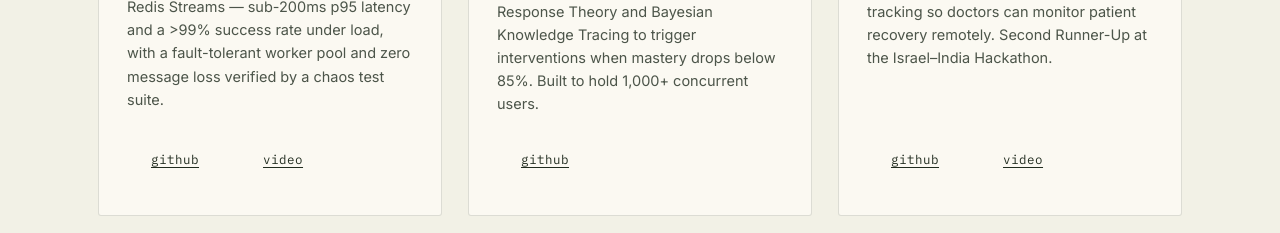
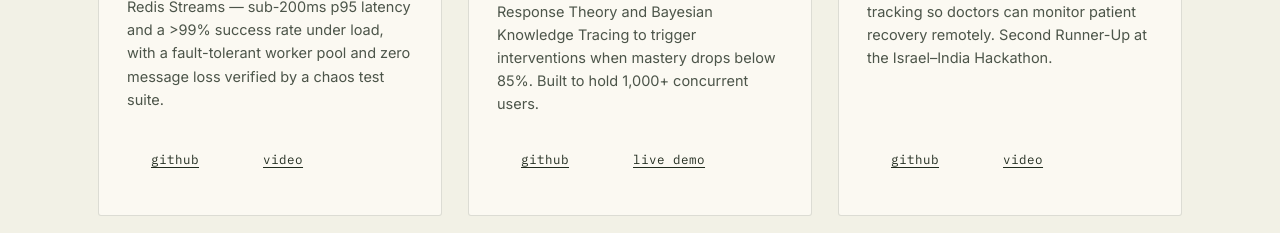
Before and after one commit to ananyapahwa/portfolio, a React (Vite) app: page / in a window 1280 px wide. Shown: the part 3300-3533 px from the top of the page. Built offline with nearby package versions, Linux system fonts and the light colour scheme.

Commit message:
Update project links

```diff
--- a/ananya-portfolio-design.html
+++ b/ananya-portfolio-design.html
@@ -491,7 +491,7 @@
         <h3>Webhook Delivery Service</h3>
         <div class="project-stack">Node.js · TypeScript · React · PostgreSQL · Redis</div>
         <p>A distributed webhook system that decouples ingestion from delivery via Redis Streams — sub-200ms p95 latency and a &gt;99% success rate under load, with a fault-tolerant worker pool and zero message loss verified by a chaos test suite.</p>
-        <div class="project-links"><a href="#">github</a><a href="#">video</a></div>
+        <div class="project-links"><a href="https://github.com/ananyapahwa/relay">github</a><a href="https://drive.google.com/file/d/1qnLkD57kzp64H_avetOmZpSzvl9-u5ld/view?usp=sharing">video</a></div>
       </div>
 
       <div class="project-card reveal">
@@ -499,7 +499,7 @@
         <h3>Adaptive Learning Engine</h3>
         <div class="project-stack">Redis · PostgreSQL · ChromaDB · Ollama</div>
         <p>A RAG pipeline over Llama 3.1 with concept-scoped chunking, modeling student knowledge-state with Item Response Theory and Bayesian Knowledge Tracing to trigger interventions when mastery drops below 85%. Built to hold 1,000+ concurrent users.</p>
-        <div class="project-links"><a href="#">github</a></div>
+        <div class="project-links"><a href="https://github.com/ananyapahwa/quiz-portal">github</a><a href="https://quiz-portal-green.vercel.app/login">live demo</a></div>
       </div>
 
       <div class="project-card reveal">
@@ -507,7 +507,7 @@
         <h3>PhysioCare Portal</h3>
         <div class="project-stack">Python · PyTorch · Mediapipe · Flask</div>
         <p>An LSTM model for human activity classification from smart-insole data, paired with real-time Mediapipe skeletal tracking so doctors can monitor patient recovery remotely. Second Runner-Up at the Israel–India Hackathon.</p>
-        <div class="project-links"><a href="#">github</a><a href="#">video</a></div>
+        <div class="project-links"><a href="https://github.com/Shalom-Swasth-Solution">github</a><a href="https://youtu.be/qIL_3G8OD04">video</a></div>
       </div>
     </div>
   </div>
--- a/src/components/Projects.tsx
+++ b/src/components/Projects.tsx
@@ -21,8 +21,8 @@ const PROJECTS = [
     stack: "Node.js · TypeScript · React · PostgreSQL · Redis",
     body: "A distributed webhook system that decouples ingestion from delivery via Redis Streams — sub-200ms p95 latency and a >99% success rate under load, with a fault-tolerant worker pool and zero message loss verified by a chaos test suite.",
     links: [
-      { label: "github", href: "#" },
-      { label: "video", href: "#" },
+      { label: "github", href: "https://github.com/ananyapahwa/relay" },
+      { label: "video", href: "https://drive.google.com/file/d/1qnLkD57kzp64H_avetOmZpSzvl9-u5ld/view?usp=sharing" },
     ],
   },
   {
@@ -30,7 +30,10 @@ const PROJECTS = [
     title: "Adaptive Learning Engine",
     stack: "Redis · PostgreSQL · ChromaDB · Ollama",
     body: "A RAG pipeline over Llama 3.1 with concept-scoped chunking, modeling student knowledge-state with Item Response Theory and Bayesian Knowledge Tracing to trigger interventions when mastery drops below 85%. Built to hold 1,000+ concurrent users.",
-    links: [{ label: "github", href: "#" }],
+    links: [
+      { label: "github", href: "https://github.com/ananyapahwa/quiz-portal" },
+      { label: "live demo", href: "https://quiz-portal-green.vercel.app/login" },
+    ],
   },
   {
     num: "physiocare",
@@ -38,8 +41,8 @@ const PROJECTS = [
     stack: "Python · PyTorch · Mediapipe · Flask",
     body: "An LSTM model for human activity classification from smart-insole data, paired with real-time Mediapipe skeletal tracking so doctors can monitor patient recovery remotely. Second Runner-Up at the Israel–India Hackathon.",
     links: [
-      { label: "github", href: "#" },
-      { label: "video", href: "#" },
+      { label: "github", href: "https://github.com/Shalom-Swasth-Solution" },
+      { label: "video", href: "https://youtu.be/qIL_3G8OD04" },
     ],
   },
 ] as const
```
